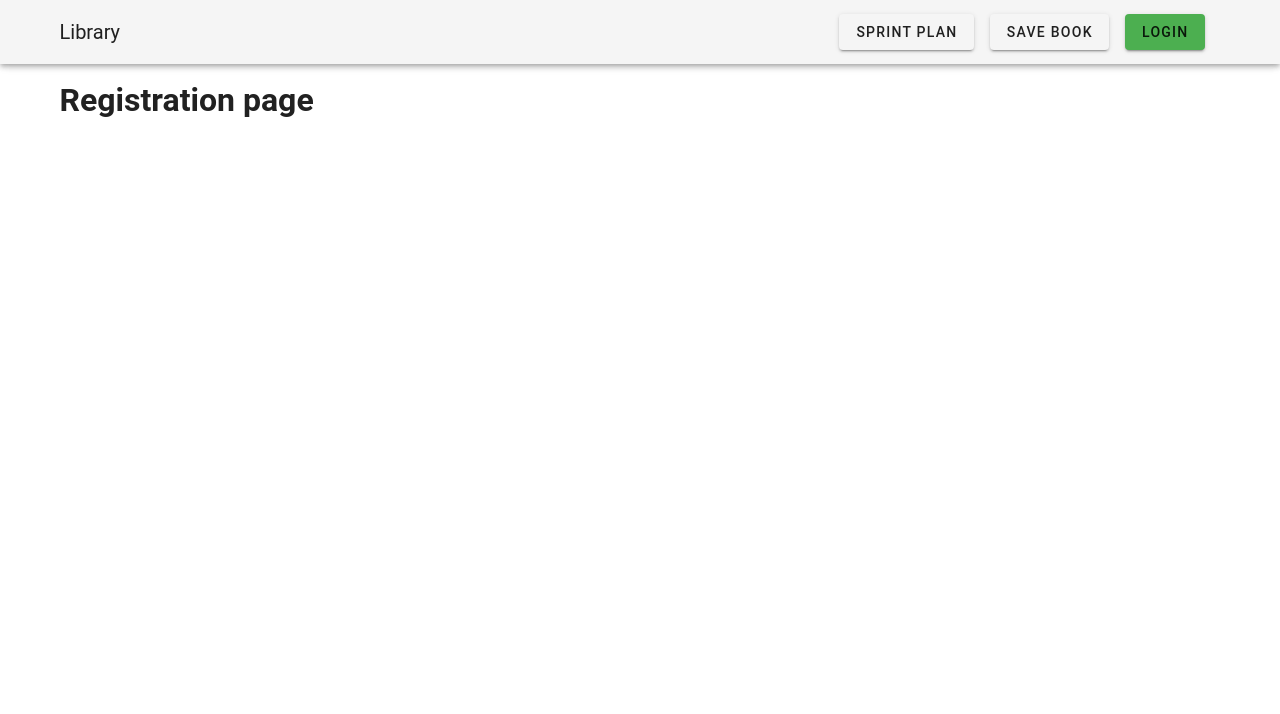
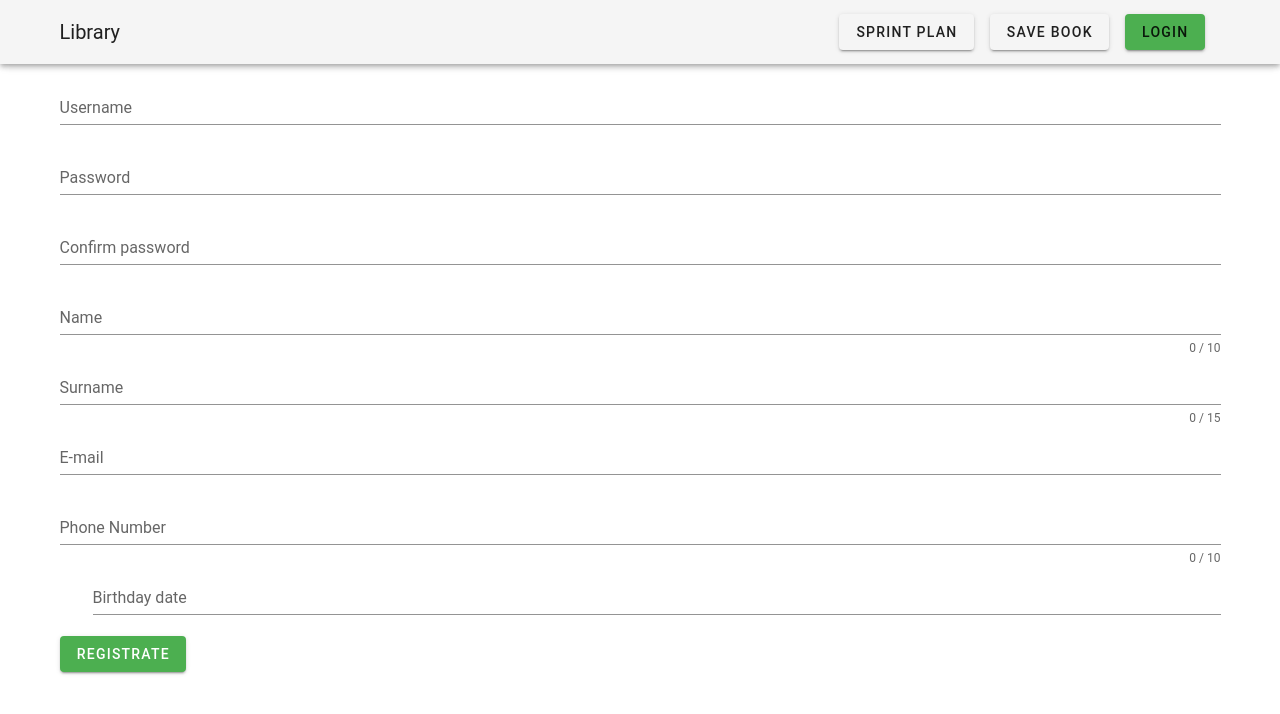
Before and after one commit to aoskrypnik/library, a Vue app in the folder src/main/resources/frontend/: page /registration in a window 1280 px wide. Shown: the top 714 px of the page. Built offline with nearby package versions, Linux system fonts and the light colour scheme.

Commit message:
added registration

```diff
--- a/src/main/resources/frontend/src/store/index.js
+++ b/src/main/resources/frontend/src/store/index.js
@@ -42,6 +42,32 @@ export default new Vuex.Store({
                 return false
             });
         },
+        registerAction({commit}, {username, password, confirmationPassword, realName, surname, phoneNumber, birthDate, email}) {
+            axios.post(`${endpoint}/readers/register`, {
+                username: username,
+                password: password,
+                confirmationPassword:confirmationPassword,
+                realName: realName,
+                surname: surname,
+                phoneNumber: phoneNumber,
+                birthDate: birthDate,
+                email: email,
+            }).then(response => {
+                localStorage.setItem('jwt', response.data.jwt)
+                localStorage.setItem('expirationDate', response.data.expirationDate)
+                localStorage.setItem('username', response.data.username)
+                commit("usernameMutation", response.data.username)
+                if (this.redirect !== '' && this.redirect !== undefined) {
+                    router.push(this.redirect)
+                } else {
+                    router.push('/')
+                }
+                return true
+            }).catch(error => {
+                console.log(error)
+                return false
+            });
+        },
         logoutAction({commit}) {
             localStorage.removeItem("jwt")
             localStorage.removeItem("username")
--- a/src/main/resources/frontend/src/views/Registration.vue
+++ b/src/main/resources/frontend/src/views/Registration.vue
@@ -1,9 +1,190 @@
 <template>
-  <h1>Registration page</h1>
+  <!--  <h1>Registration page</h1>-->
+  <v-form
+      ref="form_Reg"
+      v-model="valid"
+      lazy-validation
+  >
+    <v-alert
+        border="top"
+        color="red lighten-2"
+        dark
+        v-if="!validCreds"
+    >
+      Credentials are not valid :(
+    </v-alert>
+
+    <v-text-field
+        @click="deleteAlert"
+        v-model="new_username"
+        :rules="rules"
+        label="Username"
+        required
+    ></v-text-field>
+
+    <v-text-field
+        @click="deleteAlert"
+        v-model="new_password"
+        :rules="rules"
+        :type="'password'"
+        label="Password"
+        required
+    ></v-text-field>
+
+    <v-text-field
+        @click="deleteAlert"
+        v-model="re_password"
+        :rules="[rules, passwordConfirmationRule]"
+        :type="'password'"
+        label="Confirm password"
+        required
+    ></v-text-field>
+
+    <v-text-field
+        v-model="name"
+        :counter="10"
+        :rules="rules"
+        label="Name"
+        required
+    ></v-text-field>
+
+    <v-text-field
+        v-model="surname"
+        :counter="15"
+        :rules="rules"
+        label="Surname"
+        required
+    ></v-text-field>
+
+    <v-text-field
+        v-model="email"
+        :rules="emailRules"
+        label="E-mail"
+        required
+    ></v-text-field>
+    <v-text-field
+        v-model="phoneNumber"
+        :rules="phoneRules"
+        :counter="10"
+        :error-messages="errors"
+        label="Phone Number"
+        required
+    ></v-text-field>
+
+    <v-menu
+        ref="menu"
+        v-model="menu"
+        :close-on-content-click="false"
+        transition="scale-transition"
+        offset-y
+        min-width="auto"
+    >
+      <template v-slot:activator="{ on, attrs }">
+        <v-text-field
+            v-model="birth_date"
+            label="Birthday date"
+            prepend-icon="mdi-calendar"
+            readonly
+            :rules="rules"
+            v-bind="attrs"
+            v-on="on"
+        ></v-text-field>
+      </template>
+      <v-date-picker
+          ref="picker"
+          v-model="birth_date"
+          color="green lighten-1"
+          :max="new Date().toISOString().substr(0, 10)"
+          min="1950-01-01"
+          @change="save"
+      ></v-date-picker>
+    </v-menu>
+    <div class="d-flex">
+      <v-btn
+          :disabled="!valid"
+          color="success"
+          class="mr-4"
+          @click="submit"
+      >
+        Registrate
+      </v-btn>
+
+    </div>
+  </v-form>
 </template>
 
 <script>
+import {mapActions} from "vuex";
+
 export default {
-  name: "Registration"
+  name: "Registration",
+  data: () => ({
+    valid: false,
+    new_username: '',
+    new_password: '',
+    re_password: '',
+    name: '',
+    surname: '',
+    email: '',
+    phoneNumber: '',
+    birth_date: null,
+    menu: false,
+    errors:'',
+    emailRules: [
+      v => !!v || 'E-mail is required',
+      v => /.+@.+\..+/.test(v) || 'E-mail must be valid',
+
+    ],
+    phoneRules: [
+      v => !!v || 'Phone number is required',
+      v => /^[+]?[(]?[0-9]{3}[)]?[-\s.]?[0-9]{3}[-\s.]?[0-9]{4,6}$/im.test(v) || 'Phone number must be valid',
+    ],
+    rules: [
+      v => !!v || 'Is required',
+    ],
+    validCreds: true,
+    redirect: ''
+  }),
+  computed: {
+    passwordConfirmationRule() {
+      return () => (this.new_password === this.re_password) || 'Password must match'
+    }
+  },
+  watch: {
+    menu(val) {
+      val && setTimeout(() => (this.$refs.picker.activePicker = 'YEAR'))
+    },
+  },
+
+  created() {
+    this.redirect = this.$route.params.redirect
+  },
+
+  methods: {
+    ...mapActions([
+      'registerAction',
+    ]),
+    save(date) {
+      this.$refs.menu.save(date)
+    },
+
+    async submit() {
+      if (this.$refs.form_Reg.validate()) {
+        this.validCreds = await this.registerAction({
+          username: this.new_username,
+          password: this.new_password,
+          confirmationPassword: this.re_password,
+          realName: this.name,
+          surname: this.surname,
+          phoneNumber: this.phoneNumber,
+          birthDate: this.birth_date,
+          email: this.email,
+        })
+      }
+    },
+    deleteAlert() {
+      this.validCreds = true
+    }
+  },
 }
 </script>
```
Also changed, not shown: 1 other file (tests, documents, lock files or other folders).
